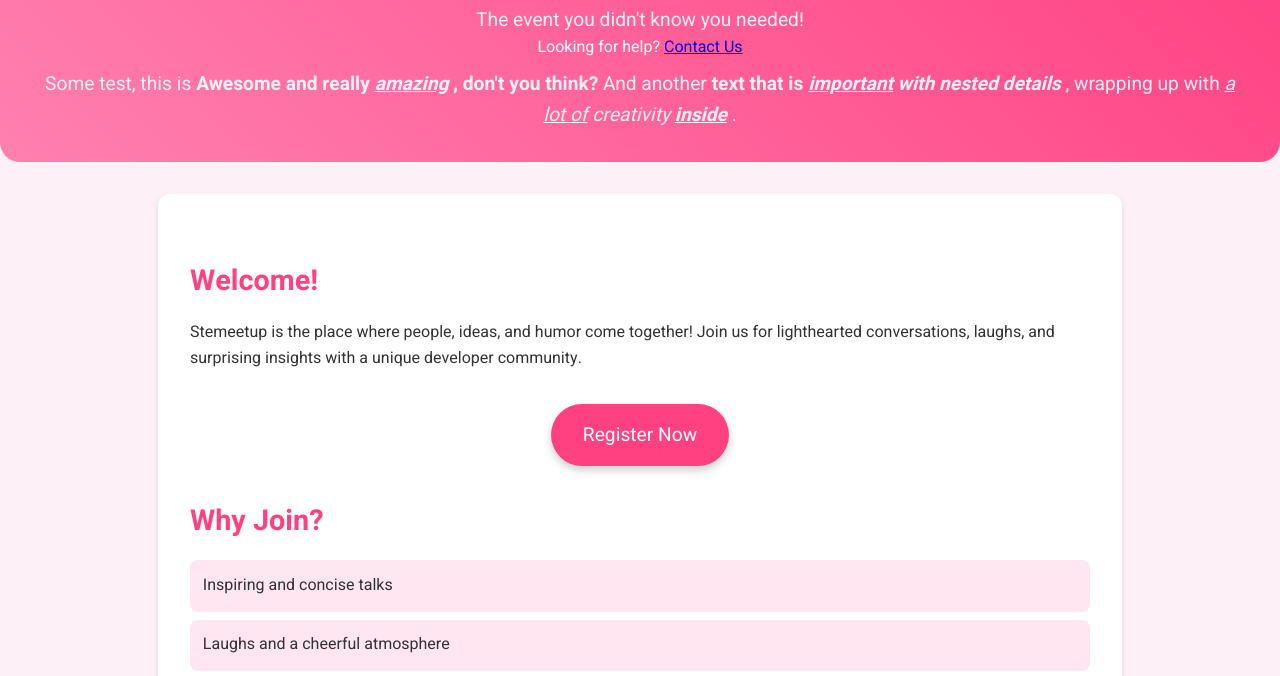
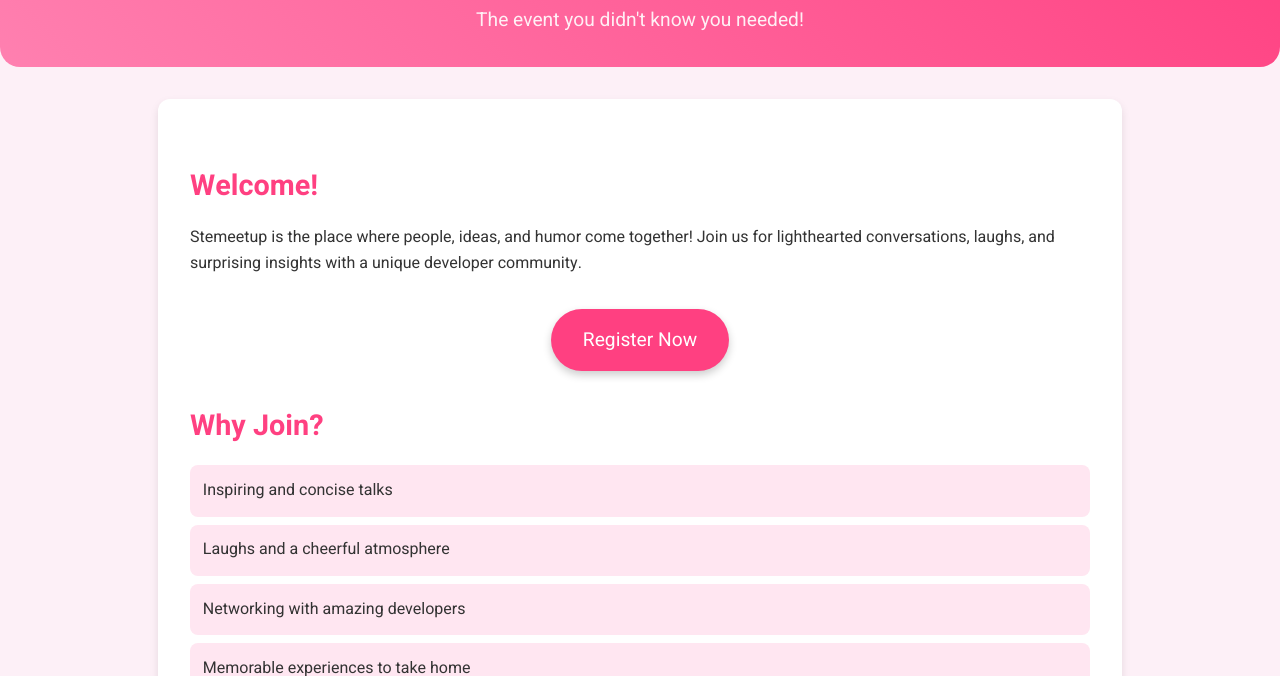
Before and after one commit to tamar-u/stemeetup, a plain HTML site: page index.html in a window 1280 px wide. Shown: the part 107-783 px from the top of the page. Drawn offline with Linux system fonts and the light colour scheme; a script that the page names is missing.

Commit message:
Update14 index.html

```diff
--- a/index.html
+++ b/index.html
@@ -112,56 +112,11 @@
             }
         }
     </style>
-    <script type="text/javascript" src="https://cdn.weglot.com/weglot.min.js"></script>
-<script>
-    Weglot.initialize({
-        api_key: 'wg_84edd2a8376de2fec48a6adf4deee2812'
-    });
-</script>
 </head>
 <body>
     <header>
         <h1>Stemeetup | סתמיטאפ</h1>
         <p>The event you didn't know you needed!</p>
-       <div class="feature-box-content"> <span class="alt-font fs-18 xs-fs-17 fw-600 text-dark-gray">Looking for help? <a href="/contact" class="text-decoration-line-bottom text-dark-gray">Contact Us</a></span> </div>
-       <p>
-  Some test, this is
-  <b>
-    Awesome
-    <span>
-      and really
-      <i>
-        <u>amazing</u>
-      </i>
-      ,
-    </span>
-    don't you think?
-  </b>
-  And another
-  <b>
-    text that is
-    <i>
-      <u>important</u>
-      <span>
-        with nested
-        <strong>
-          <i>details</i>
-        </strong>
-      </span>
-    </i>
-  </b>
-  , wrapping up with
-  <i>
-    <u>a lot of</u>
-    <span>
-      creativity
-      <b>
-        <u>inside</u>
-      </b>
-    </span>
-  </i>.
-</p>
-
     </header>
     <main>
         <section>
```
